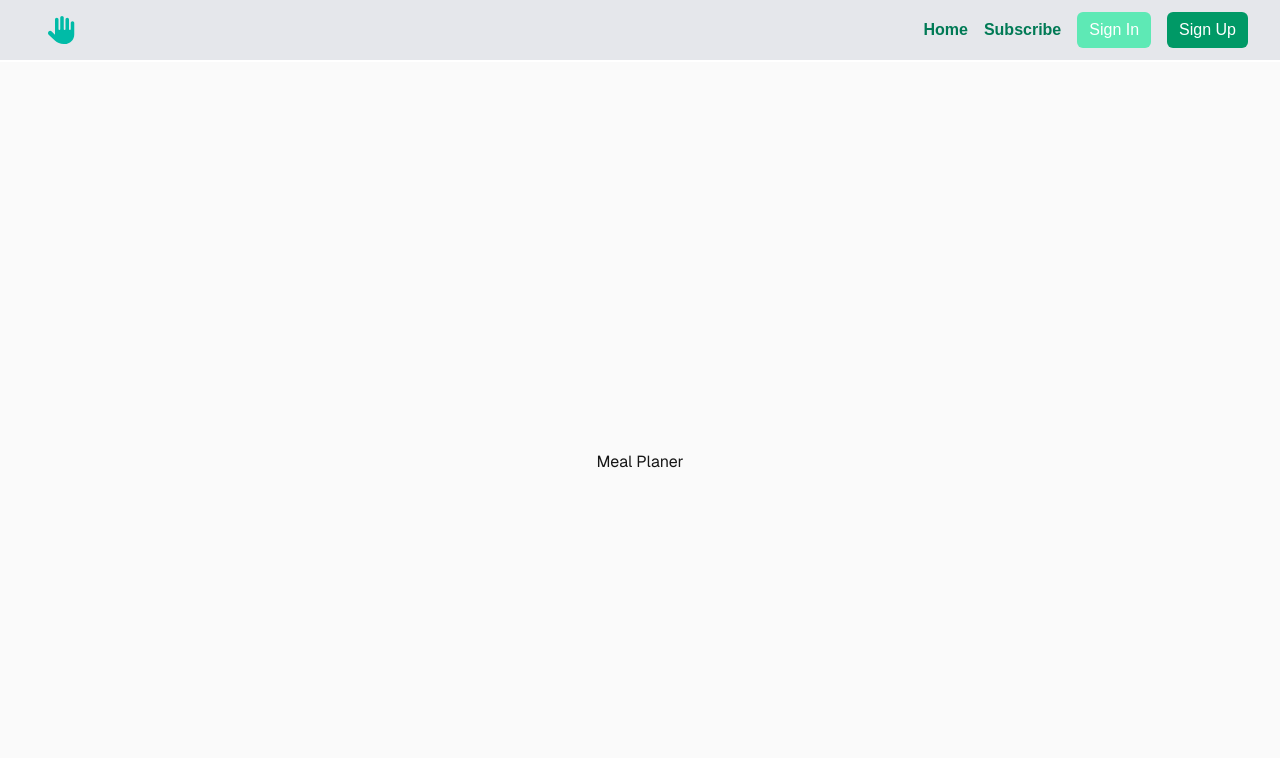
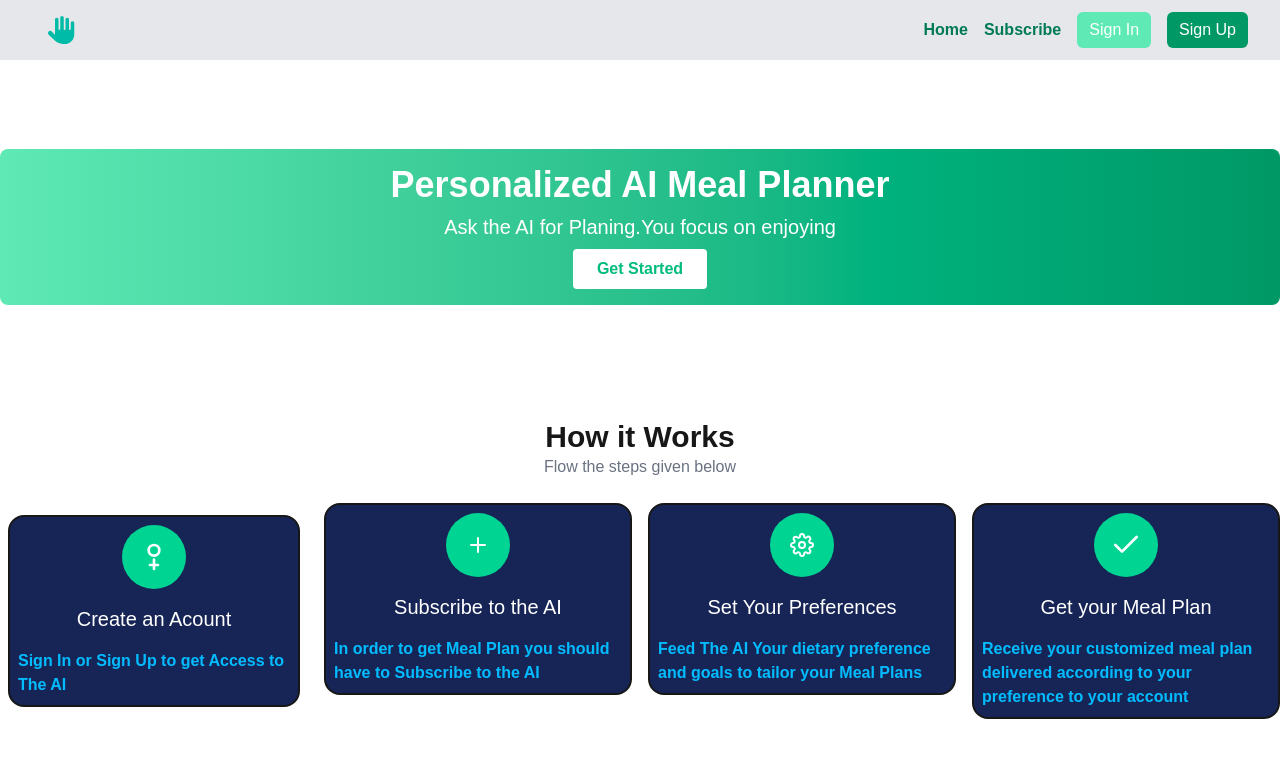
Before and after one commit to haftamudesta/meal_planer, a Next.js app: page / in a window 1280 px wide. Shown: the top 758 px of the page. Built offline with nearby package versions, Linux system fonts and the light colour scheme; no server answers.

Commit message:
Add home page

```diff
--- a/app/api/webhook/route.ts
+++ b/app/api/webhook/route.ts
@@ -26,7 +26,7 @@ export async function POST(request:NextRequest){
                 }
                 case "invoice.payment_failed":{
                       const session=event.data.object as Stripe.Invoice
-                      await handleInvoicePaymentFaild(session)
+                      await handleInvoicePaymentFailed(session)
                         break;
                 }
                 case "customer.subscription.deleted":{
@@ -58,7 +58,6 @@ async function handleCheckoutSessionCompleted(session:Stripe.Checkout.Session){
         }
         try {
                 const planType = session.metadata?.planType || null;
-                console.log("plan Type:",planType)
              await prisma.profile.update({
                 where:{userId},
                 data:{
@@ -71,7 +70,11 @@ async function handleCheckoutSessionCompleted(session:Stripe.Checkout.Session){
                 console.log(error)
         }
 }
-async function handleInvoicePaymentFaild(invoice:Stripe.Invoice){
+async function handleInvoicePaymentFailed(invoice:Stripe.Invoice){
+        if (!invoice.subscription) {
+    console.log("⚠️ Invoice not related to a subscription, skipping");
+    return;
+  }
         const subscriptionId=invoice.subscription as string;
         if(!subscriptionId){
                 return
--- a/app/page.tsx
+++ b/app/page.tsx
@@ -1,9 +1,137 @@
-import Image from "next/image";
-
+import Link from "next/link";
 export default function Home() {
   return (
-    <div className="flex min-h-screen items-center justify-center bg-zinc-50 font-sans dark:bg-black">
-      <h1>Meal Planer</h1>
-    </div>
+    <main className="grid grid-rows-[20px_1fr-20px] md:items-center md:justify-center min-h-screen p-8 pb-20 gap-1">
+      <section className="bg-gradient-to-r from-emerald-300 to-emerald-600 text-white rounded-lg p-4 md:text-center w-7xl mx-auto">
+        <h1 className="text-4xl mb-2 font-bold">
+          Personalized AI Meal Planner
+        </h1>
+        <p className="text-xl mb-2">
+          Ask the AI for Planing.You focus on enjoying
+        </p>
+        <Link
+          href="/sign-up"
+          className="bg-white inline-block font-semibold text-emerald-500 rounded px-6 py-2 hover:bg-gray-300 transition"
+        >
+          Get Started
+        </Link>
+      </section>
+      <section id="working-priciple" className="mb-2">
+        <div className="md:text-center mb-2">
+          <h2 className="text-3xl font-semibold">How it Works</h2>
+          <p className="mb-2 text-gray-500">Flow the steps given below</p>
+        </div>
+        <div className="grid grid-cols-1 md:grid-cols-2 lg:grid-cols-3 xl:grid-cols-4 mt-6 gap-4">
+          <div className="flex flex-col md:flex-row md:justify-center md:items-center space-y-8 md:space-y-0 md:space-x-8  px-2">
+            <div className="flex flex-col md:items-center border-2 rounded-2xl px-2 bg-blue-950 py-2">
+              <div className="bg-emerald-400 text-white rounded-full h-16 w-16 flex items-center justify-center mb-4">
+                <svg
+                  xmlns="http://www.w3.org/2000/svg"
+                  className="h-8 w-8"
+                  fill="none"
+                  viewBox="0 0 24 24"
+                  stroke="currentColor"
+                >
+                  <path
+                    strokeLinecap="round"
+                    strokeLinejoin="round"
+                    strokeWidth={2}
+                    d="m16 7a4 4 0 11-8 0 4 4 0 018 0zM12 14v7m-3-3h6"
+                  />
+                </svg>
+              </div>
+              <h2 className="text-xl font-medium mb-4 text-white">
+                Create an Acount
+              </h2>
+              <p className="text-start text-sky-400 font-bold">
+                Sign In or Sign Up to get Access to The AI
+              </p>
+            </div>
+          </div>
+
+          <div className="flex flex-col md:flex-row md:justify-center md:items-start space-y-8 md:space-y-0 md:space-x-8">
+            <div className="flex flex-col md:items-center border-2 rounded-2xl px-2 bg-blue-950 py-2">
+              <div className="bg-emerald-400 text-white rounded-full h-16 w-16 flex items-center justify-center mb-4">
+                <svg
+                  xmlns="http://www.w3.org/2000/svg"
+                  width="24"
+                  height="24"
+                  viewBox="0 0 24 24"
+                  fill="none"
+                  stroke="currentColor"
+                  strokeWidth="2"
+                  strokeLinecap="round"
+                  strokeLinejoin="round"
+                >
+                  <path d="M5 12h14" />
+                  <path d="M12 5v14" />
+                </svg>
+              </div>
+              <h2 className="text-xl font-medium mb-4 text-white">
+                Subscribe to the AI{" "}
+              </h2>
+              <p className="text-start text-sky-400 font-bold">
+                In order to get Meal Plan you should have to Subscribe to the AI
+              </p>
+            </div>
+          </div>
+
+          <div className="flex flex-col md:flex-row md:justify-center md:items-start space-y-8 md:space-y-0 md:space-x-8">
+            <div className="flex flex-col md:items-center border-2 rounded-2xl px-2 bg-blue-950 py-2">
+              <div className="bg-emerald-400 text-white rounded-full h-16 w-16 flex items-center justify-center mb-4">
+                <svg
+                  width={24}
+                  height={24}
+                  viewBox="0 0 24 24"
+                  fill="none"
+                  stroke="currentColor"
+                  strokeWidth="2"
+                  strokeLinecap="round"
+                  strokeLinejoin="round"
+                >
+                  <path d="M12 15a3 3 0 1 0 0-6 3 3 0 0 0 0 6z" />
+                  <path d="M19.4 15a1.65 1.65 0 0 0 .33 1.82l.06.06a2 2 0 0 1 0 2.83 2 2 0 0 1-2.83 0l-.06-.06a1.65 1.65 0 0 0-1.82-.33 1.65 1.65 0 0 0-1 1.51V21a2 2 0 0 1-2 2 2 2 0 0 1-2-2v-.09A1.65 1.65 0 0 0 9 19.4a1.65 1.65 0 0 0-1.82.33l-.06.06a2 2 0 0 1-2.83 0 2 2 0 0 1 0-2.83l.06-.06a1.65 1.65 0 0 0 .33-1.82 1.65 1.65 0 0 0-1.51-1H3a2 2 0 0 1-2-2 2 2 0 0 1 2-2h.09A1.65 1.65 0 0 0 4.6 9a1.65 1.65 0 0 0-.33-1.82l-.06-.06a2 2 0 0 1 0-2.83 2 2 0 0 1 2.83 0l.06.06a1.65 1.65 0 0 0 1.82.33H9a1.65 1.65 0 0 0 1-1.51V3a2 2 0 0 1 2-2 2 2 0 0 1 2 2v.09a1.65 1.65 0 0 0 1 1.51 1.65 1.65 0 0 0 1.82-.33l.06-.06a2 2 0 0 1 2.83 0 2 2 0 0 1 0 2.83l-.06.06a1.65 1.65 0 0 0-.33 1.82V9a1.65 1.65 0 0 0 1.51 1H21a2 2 0 0 1 2 2 2 2 0 0 1-2 2h-.09a1.65 1.65 0 0 0-1.51 1z" />
+                </svg>
+              </div>
+              <h2 className="text-xl font-medium mb-4 text-white">
+                Set Your Preferences
+              </h2>
+              <p className="text-start text-sky-400 font-bold">
+                Feed The AI Your dietary preference and goals to tailor your
+                Meal Plans
+              </p>
+            </div>
+          </div>
+
+          <div className="flex flex-col md:flex-row md:justify-center md:items-start space-y-8 md:space-y-0 md:space-x-8 ">
+            <div className="flex flex-col md:items-center border-2 rounded-2xl px-2 bg-blue-950 py-2">
+              <div className="bg-emerald-400 text-white rounded-full h-16 w-16 flex items-center justify-center mb-4">
+                <svg
+                  xmlns="http://www.w3.org/2000/svg"
+                  className="h-8 w-8"
+                  fill="none"
+                  viewBox="0 0 24 24"
+                  stroke="currentColor"
+                >
+                  <path
+                    strokeLinecap="round"
+                    strokeLinejoin="round"
+                    strokeWidth={2}
+                    d="M20 6L9 17l-5-5"
+                  />
+                </svg>
+              </div>
+              <h2 className="text-xl font-medium mb-4 text-white">
+                Get your Meal Plan
+              </h2>
+              <p className="text-start text-sky-400 font-bold">
+                Receive your customized meal plan delivered according to your
+                preference to your account
+              </p>
+            </div>
+          </div>
+        </div>
+      </section>
+    </main>
   );
 }
```
